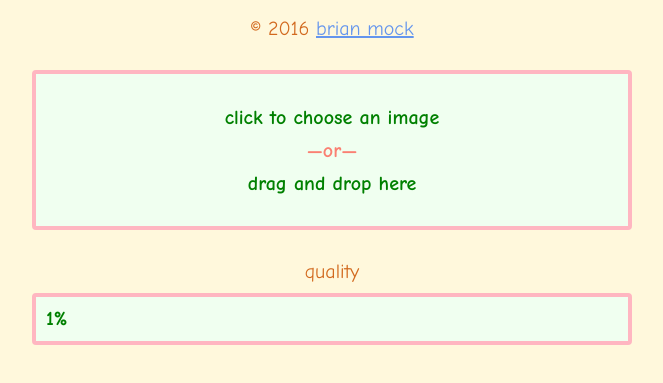
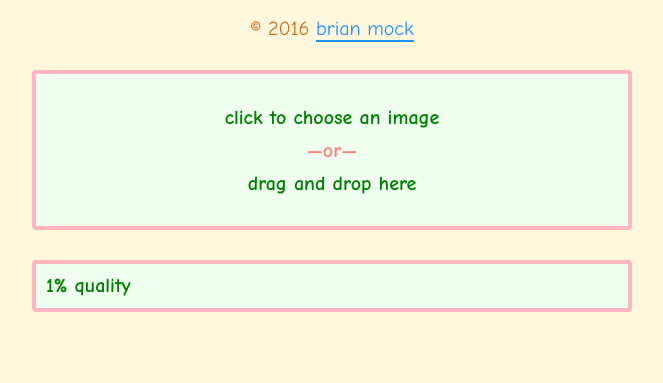
Before and after one commit to wavebeem/the-jpeg-zone, a plain HTML site: page site/index.html in a window 1280 px wide. Shown: the part 59-442 px from the top of the page, without its empty margins (308-971 px from the left). Drawn offline with Linux system fonts and the light colour scheme.

Commit message:
Make it cooler

```diff
--- a/site/index.html
+++ b/site/index.html
@@ -5,7 +5,6 @@
   <meta name="viewport" content="width=device-width, initial-scale=1">
   <title>jpeg.zone</title>
   <link rel="stylesheet" href="style.css">
-  <!-- <script async src="/ga.js"></script> -->
 </head>
 <body>
   <h1>jpeg.zone</h1>
@@ -16,29 +15,26 @@
     <span class="Or">&mdash;or&mdash;</span>
     drag and drop here
   </button>
-  <div>
-    <label>quality</label>
-    <select class="FileQuality Retro3D">
-      <option value="1">1%</option>
-      <option value="3">3%</option>
-      <option value="4">4%</option>
-      <option value="5">5%</option>
-      <option value="6">6%</option>
-      <option value="7">7%</option>
-      <option value="8">8%</option>
-      <option value="9">9%</option>
-      <option value="10">10%</option>
-      <option value="15">15%</option>
-      <option value="20">20%</option>
-      <option value="30">30%</option>
-      <option value="40">40%</option>
-      <option value="70">70%</option>
-      <option value="80">80%</option>
-      <option value="90">90%</option>
-      <option value="92">92%</option>
-      <option value="100">100%</option>
-    </select>
-  </div>
+  <select class="FileQuality Retro3D">
+    <option value="1">1% quality</option>
+    <option value="3">3% quality</option>
+    <option value="4">4% quality</option>
+    <option value="5">5% quality</option>
+    <option value="6">6% quality</option>
+    <option value="7">7% quality</option>
+    <option value="8">8% quality</option>
+    <option value="9">9% quality</option>
+    <option value="10">10% quality</option>
+    <option value="15">15% quality</option>
+    <option value="20">20% quality</option>
+    <option value="30">30% quality</option>
+    <option value="40">40% quality</option>
+    <option value="70">70% quality</option>
+    <option value="80">80% quality</option>
+    <option value="90">90% quality</option>
+    <option value="92">92% quality</option>
+    <option value="100">100% quality</option>
+  </select>
   <a download="jpeg-zone.jpg" class="DownloadLink hidden">
     click to download
   </a>
--- a/site/style.css
+++ b/site/style.css
@@ -29,8 +29,16 @@ input {
 }
 
 a {
-  color: cornflowerblue;
-  text-decoration: underline;
+  color: dodgerblue;
+  text-decoration: none;
+  border-bottom: 0.1em solid dodgerblue;
+}
+
+a:hover {
+  background: dodgerblue;
+  color: snow;
+  box-shadow: 0 0 0 3px dodgerblue;
+  border-radius: 4px;
 }
 
 h1 {
@@ -82,11 +90,18 @@ button:focus {
 
 .Retro3D {
   -webkit-appearance: none;
+  cursor: pointer;
   font-weight: bold;
   color: green;
   background: honeydew;
   border-radius: 4px;
   border: 4px solid lightpink;
+}
+
+.Retro3D:hover {
+  background: mistyrose;
+  color: crimson;
+  box-shadow: inset 0 0 0 4px linen;
 }
 
 .FileInput {
@@ -107,9 +122,12 @@ button:focus {
 }
 
 .DownloadLink {
-  display: block;
-  margin-top: 30px;
-  margin-bottom: 10px;
+  font-size: 40px;
+  display: table;
+  margin-left: auto;
+  margin-right: auto;
+  margin-top: 40px;
+  margin-bottom: 20px;
 }
 
 .hidden {
```
